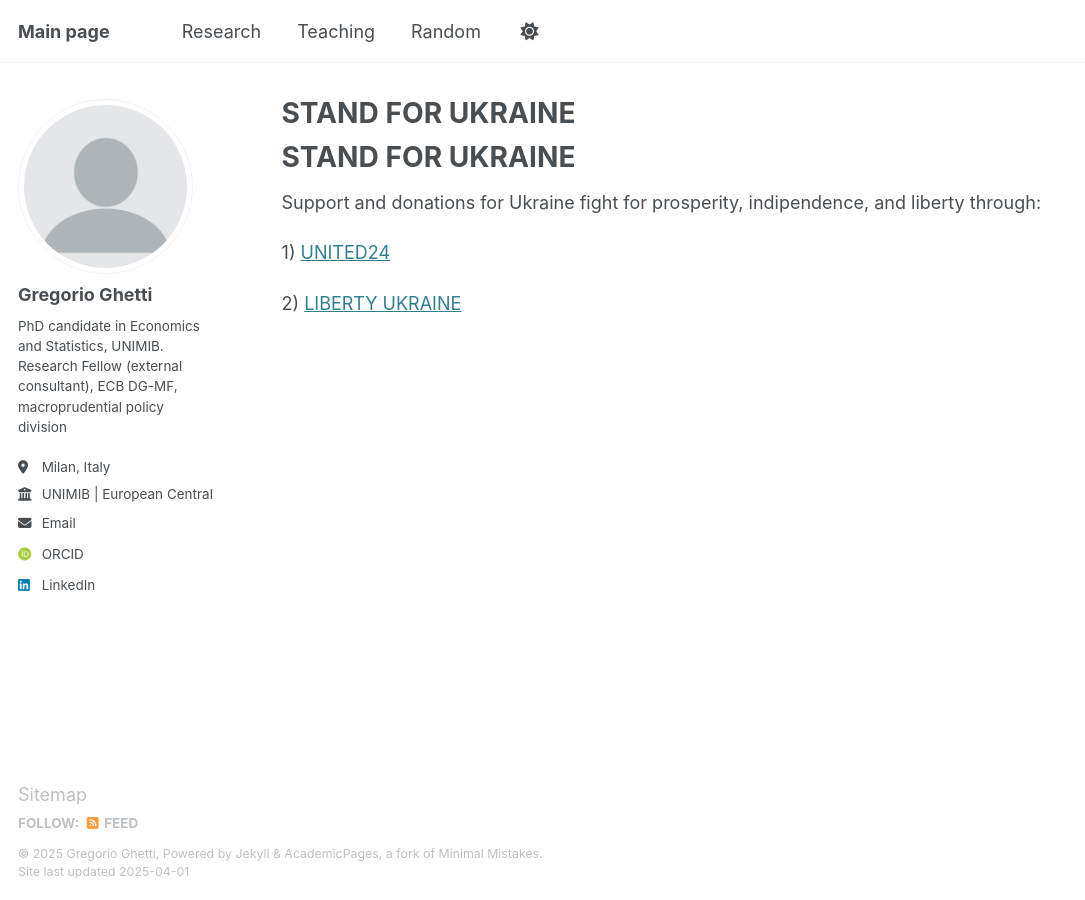
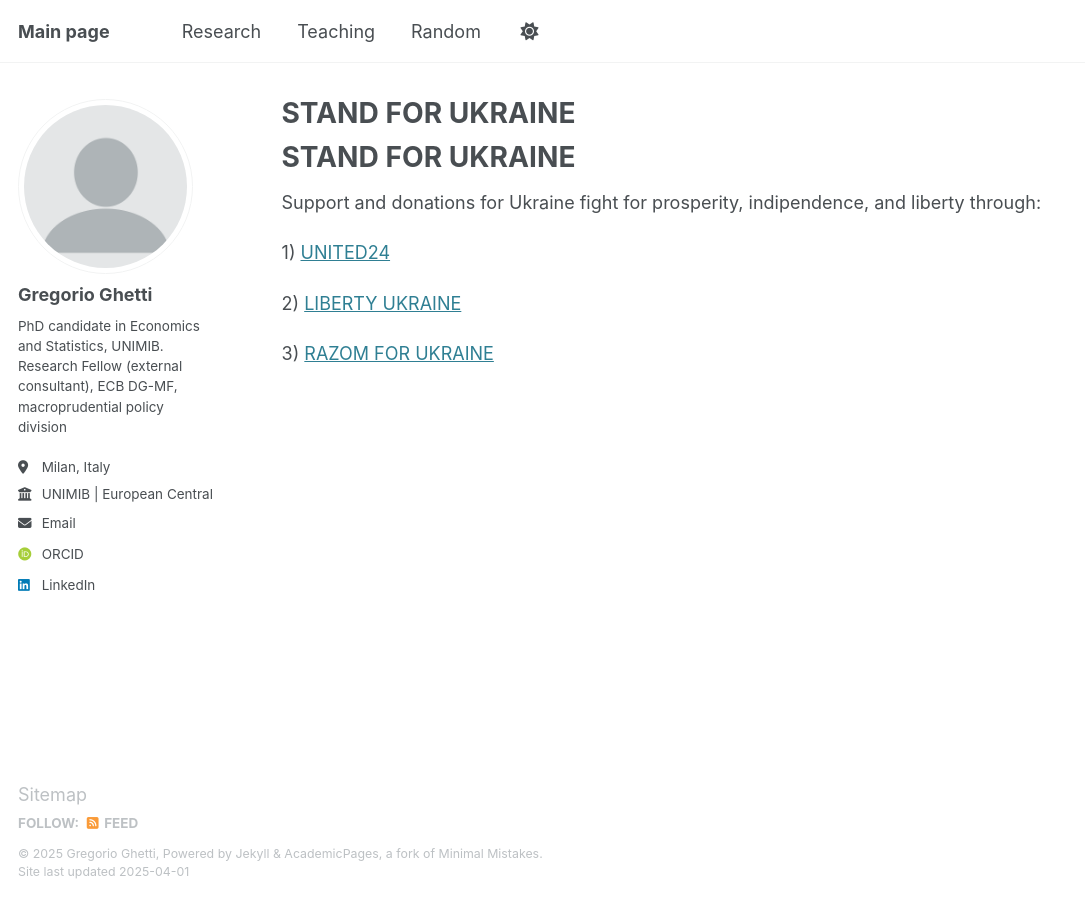
Before and after one commit to GregGh95/GregGh95.github.io, a Jekyll site: the page built from _pages/random_new.md, in a window 1280 px wide. Shown: the whole page, without its empty margins (0-1085 px from the left). Built offline with Jekyll 4.4.1, drawn with Linux system fonts in a browser that asks for light colours; some web fonts are replaced; our own code applies the rules of GitHub Pages for plain Markdown files.

Commit message:
Update random_new.md

```diff
--- a/_pages/random_new.md
+++ b/_pages/random_new.md
@@ -6,3 +6,5 @@ Support and donations for Ukraine fight for prosperity, indipendence, and libert
 1) [UNITED24](https://u24.gov.ua/)
 
 2) [LIBERTY UKRAINE](https://www.libertyukraine.org/)
+
+3) [RAZOM FOR UKRAINE](https://www.razomforukraine.org/donate/)
```
